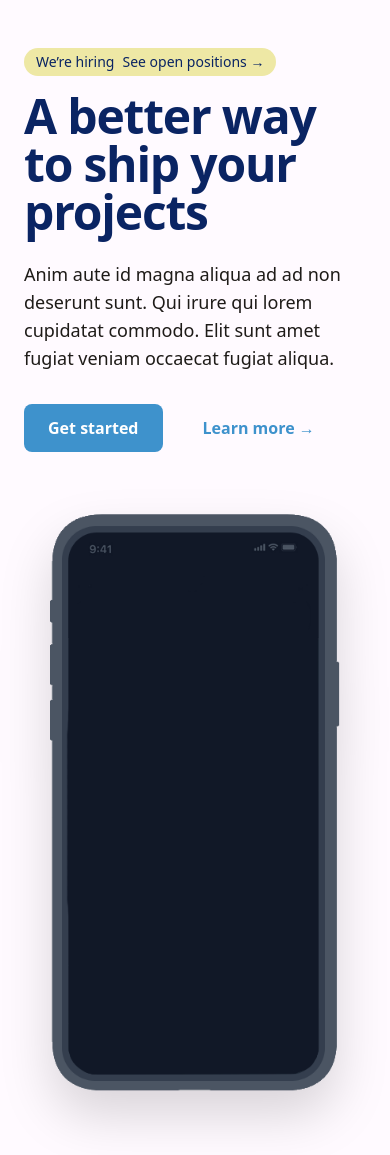
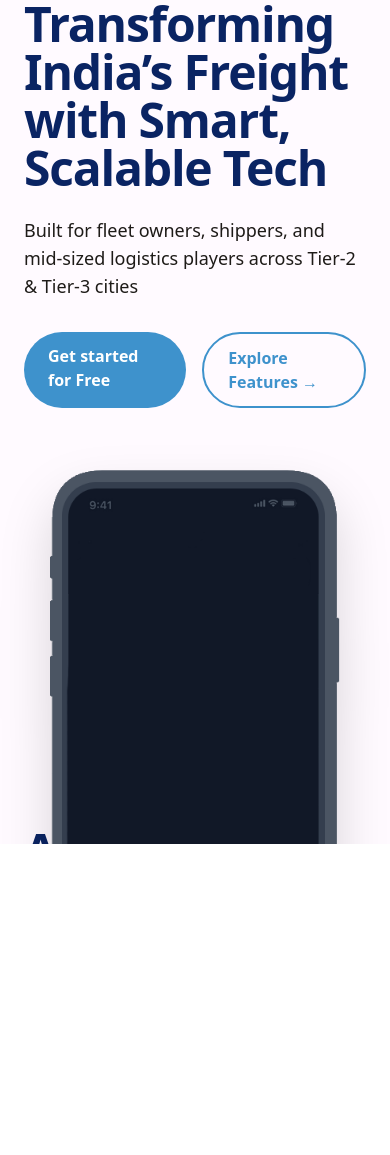
Before and after one commit to Yolo-Twice/LandingPage, a React (Vite) app: page / in a window 390 px wide. After the commit the page ends 844 px from the top, so only its background shows below. Built offline with nearby package versions, Linux system fonts and the light colour scheme.

Commit message:
Added About Us

```diff
--- a/src/components/landingPage.jsx
+++ b/src/components/landingPage.jsx
@@ -1,30 +1,27 @@
 export default function HeroLanding() {
   return (
-    <section className="bg-lxj-softWhite min-h-screen flex items-center justify-center px-6 py-12">
-      <div className="max-w-7xl mx-auto grid grid-cols-1 md:grid-cols-2 gap-12 items-center">
+    <div className="h-screen snap-y snap-mandatory overflow-y-scroll">
+    <section className=" bg-lxj-softWhite min-h-screen flex items-center justify-center px-6 py-12">
+      <div className="h-screen snap-start max-w-7xl mx-auto grid grid-cols-1 md:grid-cols-2 gap-12 items-center">
 
         {/* Left Content */}
         <div>
-          <div className="mb-4 inline-flex items-center space-x-2 bg-lxj-softYellow text-lxj-primary text-sm font-medium px-3 py-1 rounded-full">
-            <span>We’re hiring</span>
-            <a href="#" className="text-lxj-primary hover:underline">See open positions →</a>
-          </div>
+
 
           <h1 className="text-5xl font-extrabold tracking-tight text-lxj-primary mb-6">
-            A better way to ship your projects
+          Transforming India’s Freight with Smart, Scalable Tech
           </h1>
 
           <p className="text-lxj-dark text-lg mb-8">
-            Anim aute id magna aliqua ad ad non deserunt sunt. Qui irure qui lorem cupidatat commodo.
-            Elit sunt amet fugiat veniam occaecat fugiat aliqua.
+          Built for fleet owners, shippers, and mid-sized logistics players across Tier-2 & Tier-3 cities
           </p>
 
           <div className="flex space-x-4">
-            <a href="#" className="px-6 py-3 bg-lxj-accent text-white rounded-lg font-semibold hover:bg-lxj-primary">
-              Get started
+            <a href="#" className="px-6 py-3 bg-lxj-accent text-white rounded-full font-semibold hover:bg-lxj-primary">
+              Get started for Free
             </a>
-            <a href="#" className="px-6 py-3 text-lxj-accent font-semibold hover:underline">
-              Learn more →
+            <a href="#" className="px-6 py-3 border-2 border-lxj-accent rounded-full text-lxj-accent font-semibold hover:bg-gray-300">
+            Explore Features  →
             </a>
           </div>
         </div>
@@ -40,5 +37,48 @@ export default function HeroLanding() {
 
       </div>
     </section>
-  );
+  <section className="h-screen snap-start bg-lxj-softWhite flex items-center justify-center px-6 py-20">
+  <div className="max-w-7xl mx-auto grid grid-cols-1 md:grid-cols-2 gap-16 items-center">
+
+    {/* Left Text Content */}
+    <article>
+      <h2 className="text-5xl font-extrabold tracking-tight text-lxj-primary mb-8">
+        About Us
+      </h2>
+
+      <p className="text-lg text-gray-700 mb-6 leading-relaxed">
+        At <span className="font-semibold text-lxj-accent">LogiXJunction</span>, we serve as a technology-first intermediary, offering a digital platform that connects businesses and individuals with the right logistics service providers.
+        <br /><br />
+        We do not provide logistics services directly—instead, we enable users to access and manage logistics more efficiently through smart tools, real-time data, and streamlined workflows.
+      </p>
+
+      <div className="space-y-4 mt-8">
+        <div>
+          <h3 className="text-xl font-semibold text-lxj-dark underline mb-1">Our Mission</h3>
+          <p className="text-lg text-gray-800">
+            Empowering India’s logistics future through technology, transparency, and regional reach.
+          </p>
+        </div>
+        <div>
+          <h3 className="text-xl font-semibold text-lxj-dark underline mb-1">Our Vision</h3>
+          <p className="text-lg text-gray-800">
+            Digital freight tools for every fleet, from Jaipur to Jabalpur.
+          </p>
+        </div>
+      </div>
+    </article>
+
+    {/* Right Image Content */}
+    <div className="relative">
+      <img
+        src="images/india-map-logistics.png"
+        alt="India logistics map"
+        className="w-full max-w-md mx-auto drop-shadow-2xl rounded-xl"
+      />
+    </div>
+  </div>
+</section>
+
+  </div>
+);
 }
--- a/tailwind.config.js
+++ b/tailwind.config.js
@@ -1,4 +1,4 @@
-// tailwind.config.js
+/** @type {import('tailwindcss').Config} */
 export default {
   content: [
     "./index.html",
```
